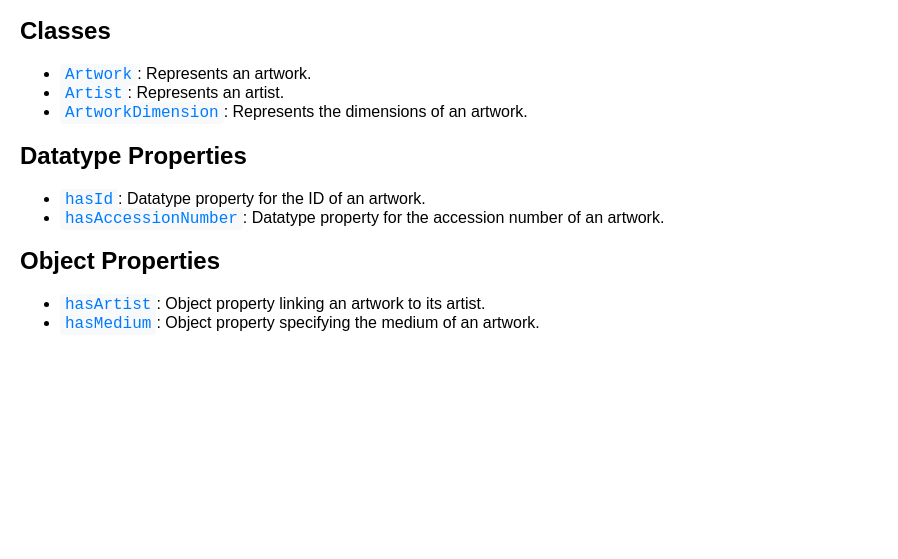
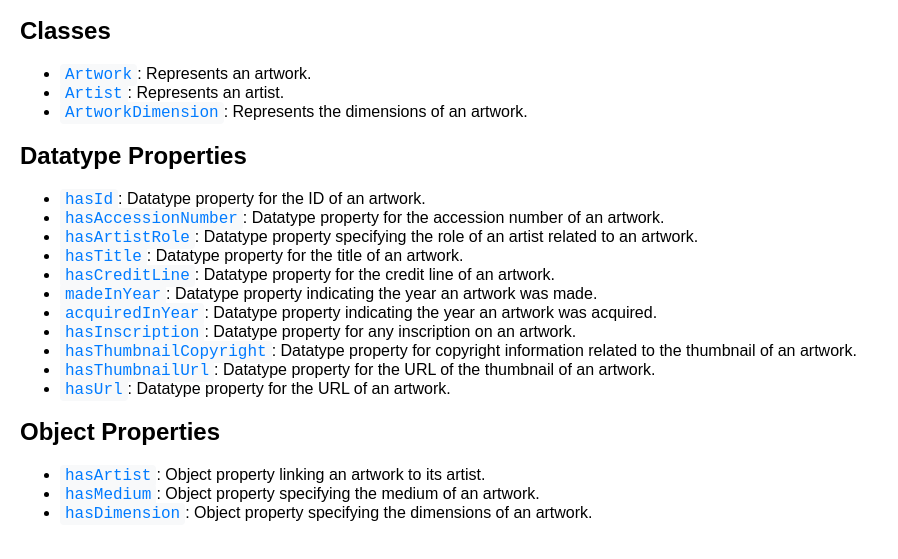
Before and after one commit to Soum2111/soum2111.github.io, a plain HTML site: page Artwork.html in a window 1280 px wide. Shown: the part 101-660 px from the top of the page, without its empty margins (0-898 px from the left). Drawn offline with Linux system fonts and the light colour scheme.

Commit message:
Update Artwork.html

```diff
--- a/Artwork.html
+++ b/Artwork.html
@@ -42,15 +42,22 @@
     <ul>
         <li><code>hasId</code>: Datatype property for the ID of an artwork.</li>
         <li><code>hasAccessionNumber</code>: Datatype property for the accession number of an artwork.</li>
-
+        <li><code>hasArtistRole</code>: Datatype property specifying the role of an artist related to an artwork.</li>
+        <li><code>hasTitle</code>: Datatype property for the title of an artwork.</li>
+        <li><code>hasCreditLine</code>: Datatype property for the credit line of an artwork.</li>
+        <li><code>madeInYear</code>: Datatype property indicating the year an artwork was made.</li>
+        <li><code>acquiredInYear</code>: Datatype property indicating the year an artwork was acquired.</li>
+        <li><code>hasInscription</code>: Datatype property for any inscription on an artwork.</li>
+        <li><code>hasThumbnailCopyright</code>: Datatype property for copyright information related to the thumbnail of an artwork.</li>
+        <li><code>hasThumbnailUrl</code>: Datatype property for the URL of the thumbnail of an artwork.</li>
+        <li><code>hasUrl</code>: Datatype property for the URL of an artwork.</li>
     </ul>
 
     <h2>Object Properties</h2>
     <ul>
         <li><code>hasArtist</code>: Object property linking an artwork to its artist.</li>
         <li><code>hasMedium</code>: Object property specifying the medium of an artwork.</li>
+        <li><code>hasDimension</code>: Object property specifying the dimensions of an artwork.</li>
     </ul>
-
-
 </body>
 </html>
```
